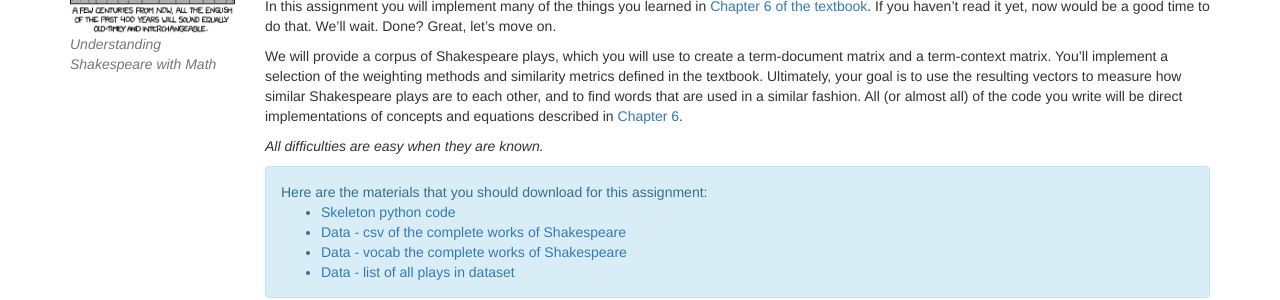
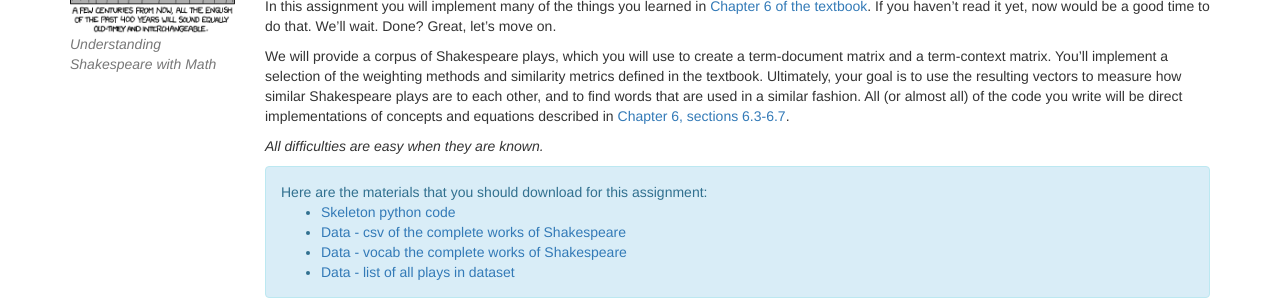
Before and after one commit to computational-linguistics-class/computational-linguistics-class.github.io, a Jekyll site: the page built from assignment3.md, in a window 1280 px wide and 900 px high. Shown: the part 197-497 px from the top of the window. Built offline with Jekyll 4.4.1, drawn with Linux system fonts in a browser that asks for light colours; nearby versions of some CDN libraries; formulas are drawn with MathJax 3; a script that is not in the unit is left out.

Commit message:
Added section numbers

```diff
--- a/assignment3.md
+++ b/assignment3.md
@@ -114,7 +114,7 @@
 
 In this assignment you will implement many of the things you learned in [Chapter 6 of the textbook](https://web.stanford.edu/~jurafsky/slp3/6.pdf). If you haven't read it yet, now would be a good time to do that.  We'll wait.  Done?  Great, let's move on.
 
-We will provide a corpus of Shakespeare plays, which you will use to create a term-document matrix and a term-context matrix. You'll implement a selection of the weighting methods and similarity metrics defined in the textbook. Ultimately, your goal is to use the resulting vectors to measure how similar Shakespeare plays are to each other, and to find words that are used in a similar fashion. All (or almost all) of the code you write will be direct implementations of concepts and equations described in [Chapter 6](https://web.stanford.edu/~jurafsky/slp3/6.pdf).
+We will provide a corpus of Shakespeare plays, which you will use to create a term-document matrix and a term-context matrix. You'll implement a selection of the weighting methods and similarity metrics defined in the textbook. Ultimately, your goal is to use the resulting vectors to measure how similar Shakespeare plays are to each other, and to find words that are used in a similar fashion. All (or almost all) of the code you write will be direct implementations of concepts and equations described in [Chapter 6, sections 6.3-6.7](https://web.stanford.edu/~jurafsky/slp3/6.pdf).
 
 *All difficulties are easy when they are known.*
 
```
